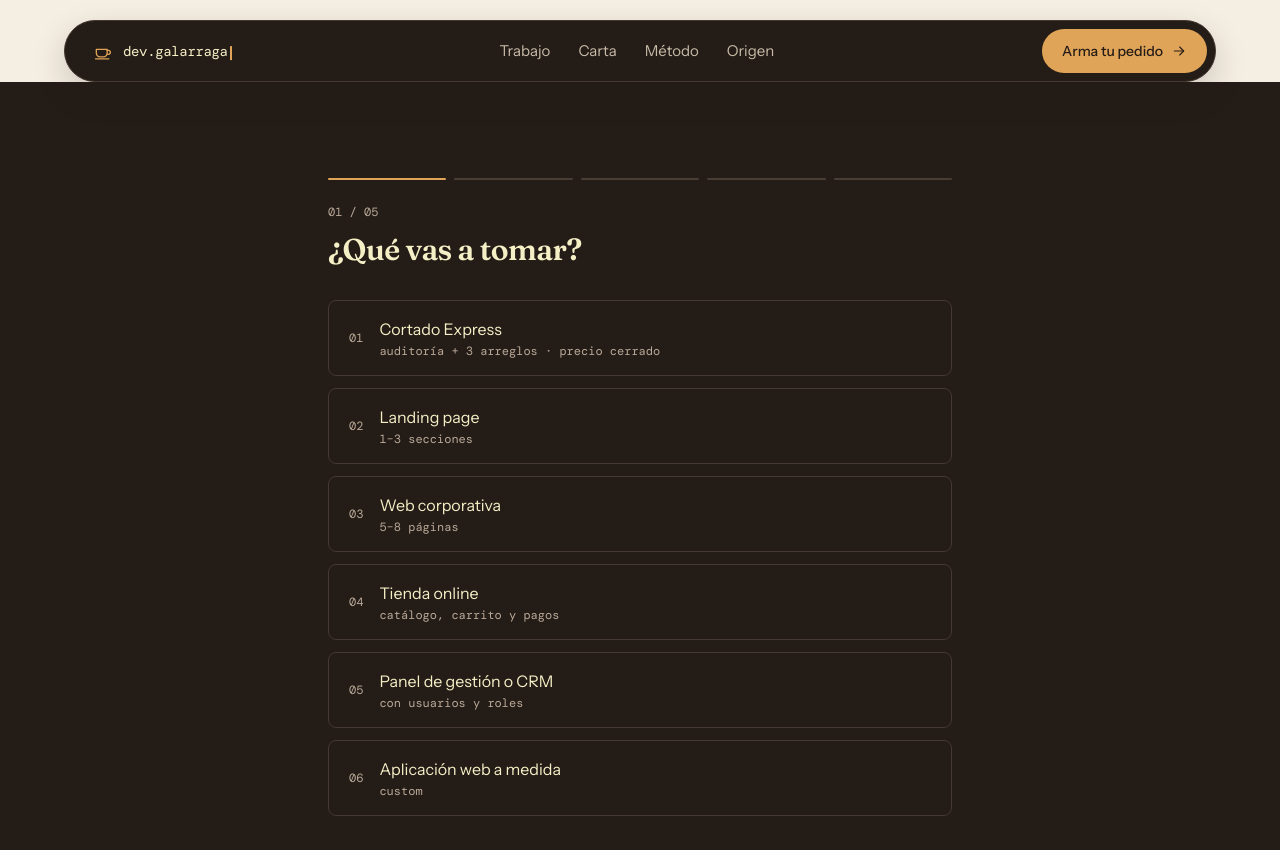
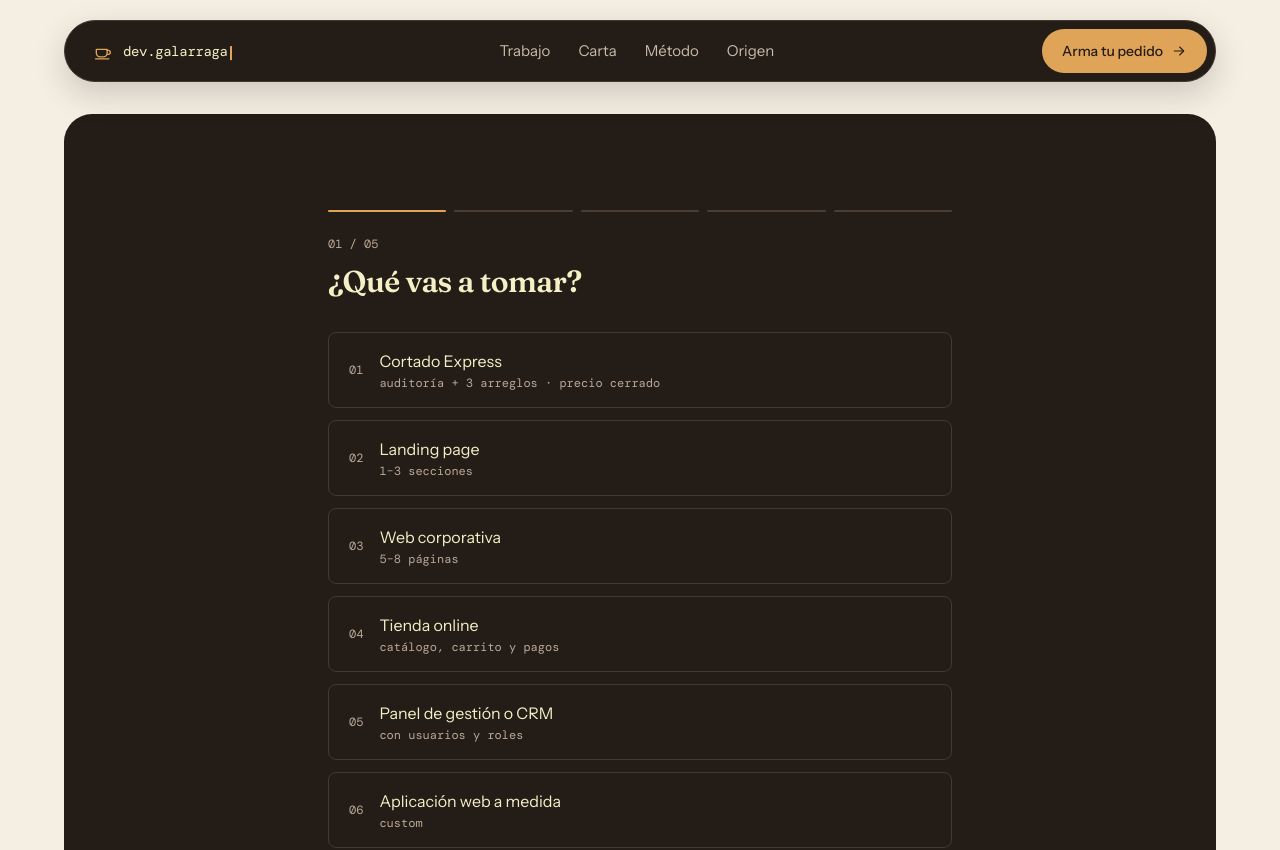
Before and after one commit to dgalarraga00/galarraga-dev, a Next.js app: page /comanda in a window 1280 px wide. Shown: the top 850 px of the page. Built offline with nearby package versions, Linux system fonts and the light colour scheme.

Commit message:
fix(comanda): frame the order pad in an inset dark card

```diff
--- a/src/app/comanda/page.tsx
+++ b/src/app/comanda/page.tsx
@@ -9,11 +9,14 @@ export const metadata: Metadata = {
 
 export default function ComandaPage() {
   // The order pad is written against the espresso palette. Rather than keep
-  // two themes in one component, the whole page sits on a dark block — the
-  // pill header floats over it and the footer closes it on the light ground.
+  // two themes in one component, it sits on an inset dark card, like the
+  // espresso blocks of the home, so the light ground frames it and the pill
+  // header never merges into a full-bleed dark page.
   return (
-    <div className="surface-dark bg-espresso text-crema">
-      <Comanda />
+    <div className="px-4 pt-8 pb-16 sm:px-6">
+      <div className="surface-dark bg-espresso text-crema mx-auto max-w-6xl rounded-[28px]">
+        <Comanda />
+      </div>
     </div>
   );
 }
```
